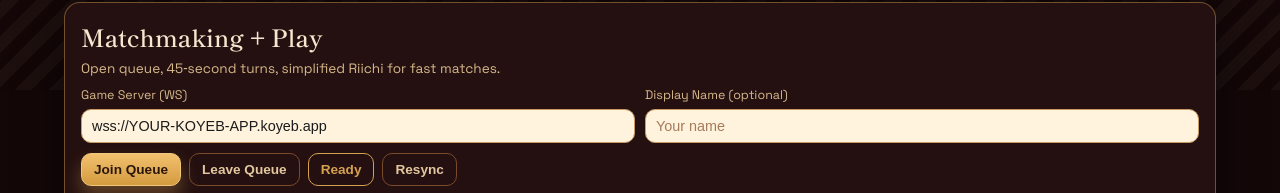
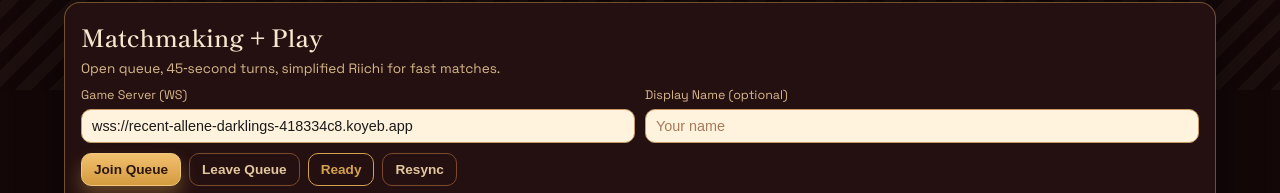
Before and after one commit to rcburn13/riichi-zk, a website: page frontend/index.html in a window 1280 px wide. Shown: the part 710-903 px from the top of the page. Drawn offline with nearby package versions, Linux system fonts and the light colour scheme.

Commit message:
chore: set default ws url

```diff
--- a/frontend/index.html
+++ b/frontend/index.html
@@ -94,7 +94,7 @@
           <div class="field split">
             <div>
               <label>Game Server (WS)</label>
-              <input id="wsUrl" value="wss://YOUR-KOYEB-APP.koyeb.app" />
+              <input id="wsUrl" value="wss://recent-allene-darklings-418334c8.koyeb.app" />
             </div>
             <div>
               <label>Display Name (optional)</label>
```
